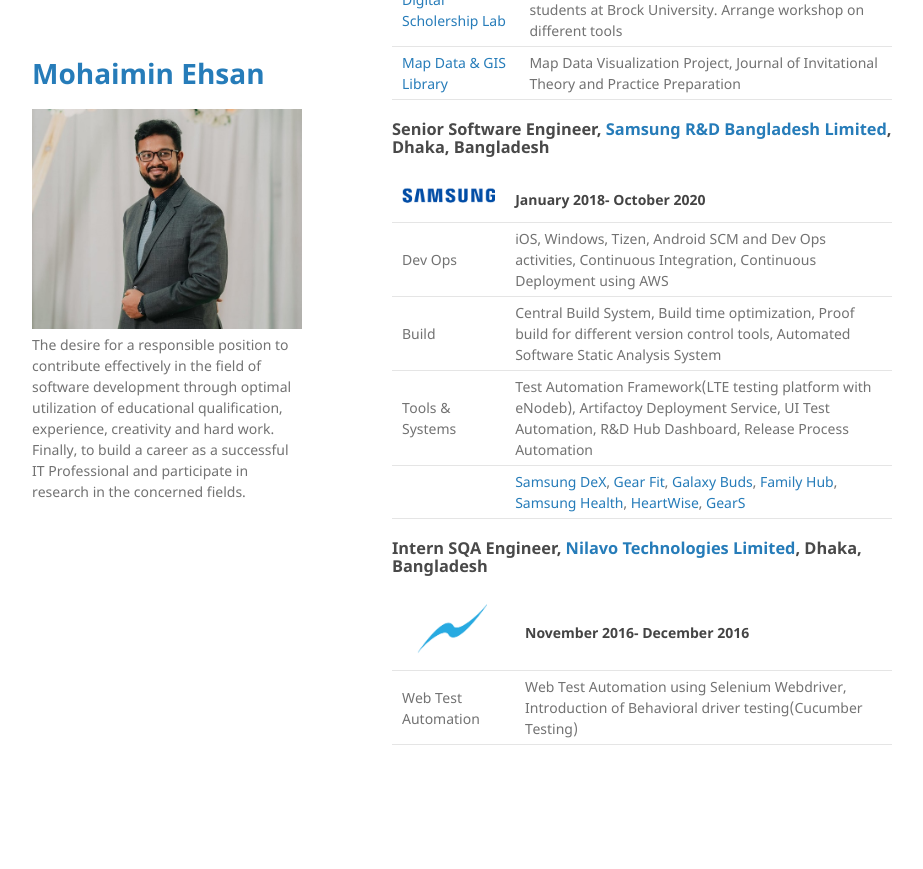
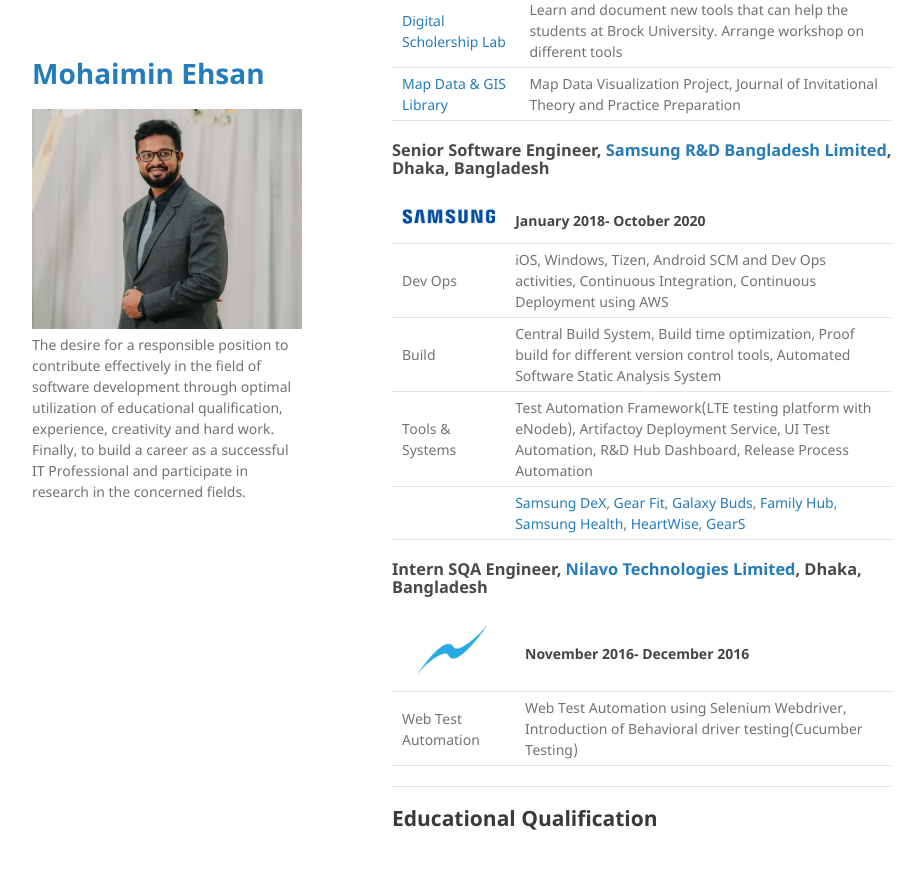
Before and after one commit to MohaiminEhsan/Homepage, a Jekyll site: the page built from index.md, in a window 1280 px wide and 900 px high, scrolled down 544 px. Shown: the top 869 px of the window, without its empty margins (178-1101 px from the left). Built offline with Jekyll 4.4.1, drawn with Linux system fonts in a browser that asks for light colours; our own code applies the rules of GitHub Pages for plain Markdown files; before the commit the page ends 1359 px from its top, so only the background shows below that.

Commit message:
Update index.md

```diff
--- a/index.md
+++ b/index.md
@@ -5,6 +5,7 @@ layout: default
 [<img src="assets/img/fblogo.png?raw=true" width="30"/>](https://www.facebook.com/mohaiminehsan.anik/)
 [<img src="assets/img/ldlogo.PNG?raw=true" width="30"/>](https://www.linkedin.com/in/mohaimin-ehsan-02072412b)
 
+---
 
 ## Work Experience
 
@@ -47,3 +48,9 @@ layout: default
 |<img src="assets/img/nilavo.png?raw=true" width="100"/>| November 2016- December 2016          |
 |:-------------|:------------------|
 | Web Test Automation | Web Test Automation using Selenium Webdriver, Introduction of Behavioral driver testing(Cucumber Testing) |
+
+
+---
+
+
+## Educational Qualification
```
